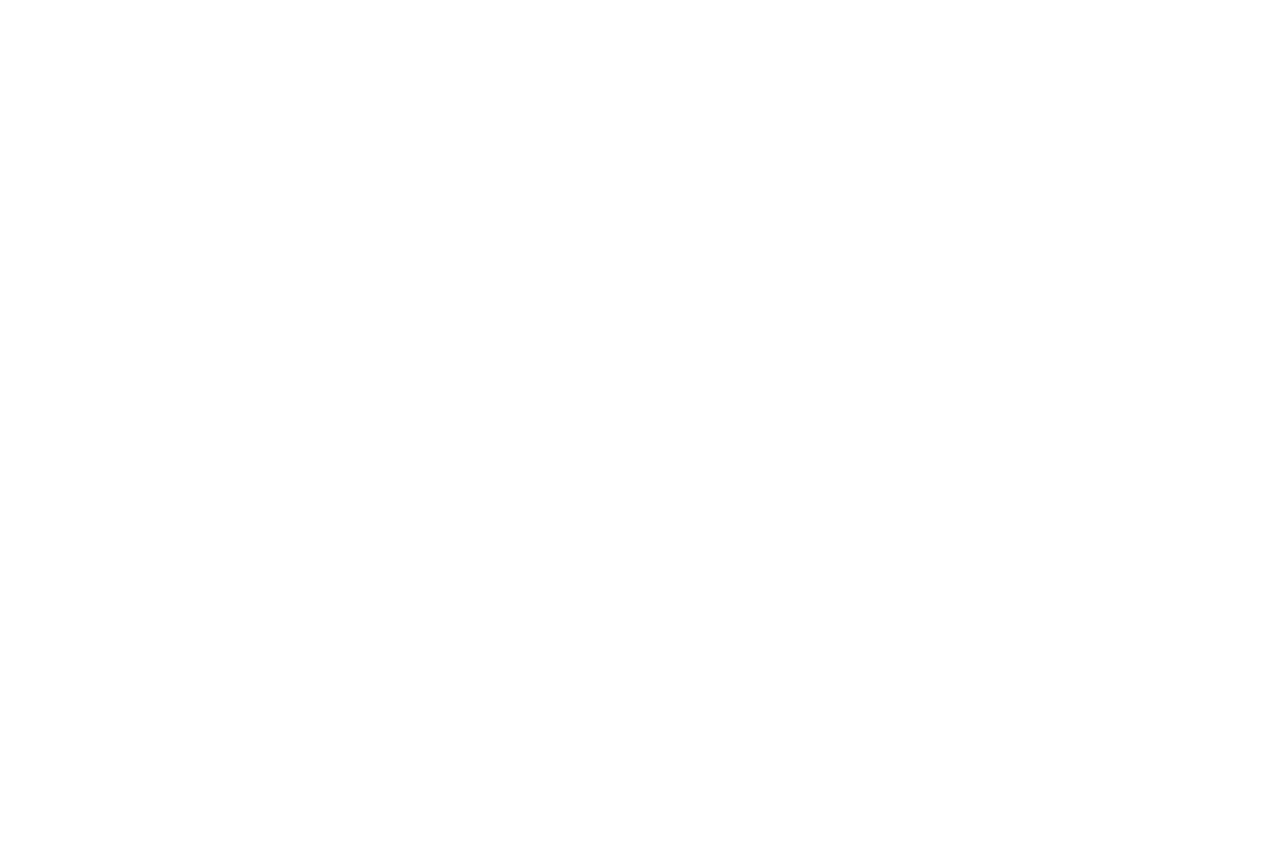
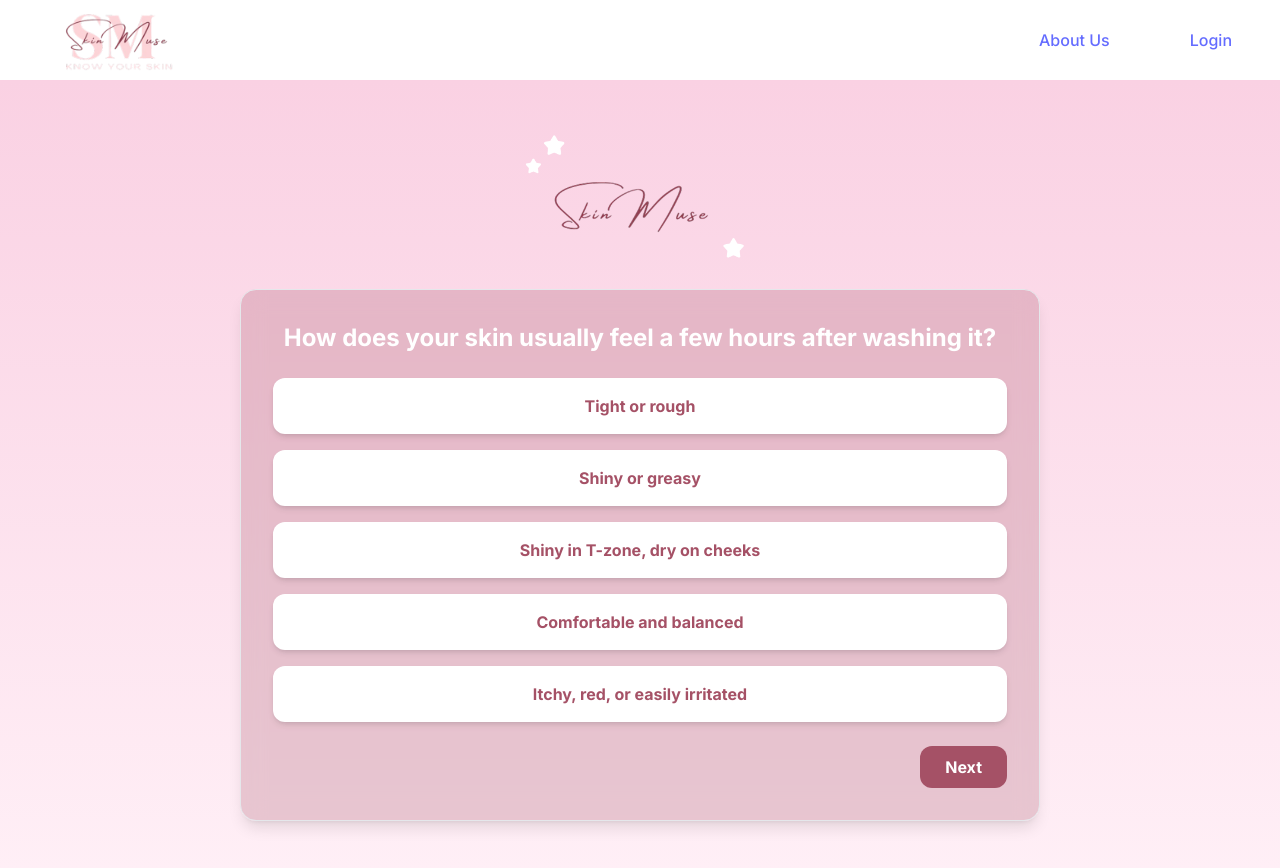
Before and after one commit to rimpleshrestha/skinmuse_frontend, a React (Vite) app: page /quiz in a window 1280 px wide. Before the commit this address had no page. Shown: the top 868 px of the page. Before the commit the page ends 800 px from the top, so only its background shows below. Built offline with nearby package versions, Linux system fonts and the light colour scheme; a web font is replaced by a local one.

Commit message:
quiz CRUD started

```diff
--- a/src/App.jsx
+++ b/src/App.jsx
@@ -1,7 +1,8 @@
 import { BrowserRouter as Router, Routes, Route } from "react-router-dom";
 import Homepage from "./pages/Homepage";
 import SignupPage from "./pages/SignupPage";
-import RegisterPage from "./pages/RegisterPage"; // ✅ Make sure this line exists
+import RegisterPage from "./pages/RegisterPage";
+import Quiz from "./pages/Quiz"; // ✅ Import your Quiz page
 
 function App() {
   return (
@@ -9,8 +10,8 @@ function App() {
       <Routes>
         <Route path="/" element={<Homepage />} />
         <Route path="/signup" element={<SignupPage />} />
-        <Route path="/register" element={<RegisterPage />} />{" "}
-        {/* ✅ Add this */}
+        <Route path="/register" element={<RegisterPage />} />
+        <Route path="/quiz" element={<Quiz />} /> {/* ✅ Add this line */}
       </Routes>
     </Router>
   );
--- a/src/pages/Dashboard.tsx
+++ b/src/pages/Dashboard.tsx
@@ -7,14 +7,22 @@ const Dashboard = () => {
 
   useEffect(() => {
     if (!token) {
-      navigate("/register"); // or whatever your RegisterPage route is
+      navigate("/register"); // Redirect if no token
     }
   }, [token, navigate]);
 
   if (!token) return <></>;
+
   return (
     <div className="bg-[#f9f9f9] p-12 min-h-[100vh]">
-      <h2 className="text-xl font-semibold">Hello To Dashboard 👋</h2>
+      <h2 className="text-xl font-semibold mb-6">Hello To Dashboard 👋</h2>
+
+      <button
+        onClick={() => navigate("/quiz")}
+        className="bg-[#A55166] text-white px-6 py-3 rounded-xl font-bold hover:bg-[#914257] transition"
+      >
+        Take the Quiz
+      </button>
     </div>
   );
 };
--- /dev/null
+++ b/src/pages/Quiz.jsx
@@ -0,0 +1,67 @@
+import { useState } from "react";
+import SkinmuseLogo2 from "../assets/images/skinmuselogo2.png";
+
+const Quiz = () => {
+  const [selectedOption, setSelectedOption] = useState("");
+
+  const handleOptionClick = (option) => {
+    setSelectedOption(option);
+  };
+
+  const handleNext = () => {
+    if (!selectedOption) return alert("Please select an answer!");
+    console.log("Selected answer:", selectedOption);
+    // TODO: add next question logic here
+  };
+
+  return (
+    <div className="bg-gradient-to-b h-full from-[#fad1e3] to-[#ff65aa]/10 flex flex-col items-center justify-center font-kaisei min-h-screen">
+      <img
+        src={SkinmuseLogo2}
+        alt="Skinmuse Logo"
+        className="mb-8 w-72 h-auto transform -translate-y-8"
+      />
+
+      <div className="w-[800px] p-8 rounded-2xl shadow-lg bg-opacity-25 backdrop-blur-md border bg-[#A55166] -mt-14">
+        <h2 className="text-white text-2xl font-bold mb-6 text-center font-inter">
+          How does your skin usually feel a few hours after washing it?
+        </h2>
+
+        <div className="grid gap-4">
+          {[
+            "Tight or rough",
+            "Shiny or greasy",
+            "Shiny in T-zone, dry on cheeks",
+            "Comfortable and balanced",
+            "Itchy, red, or easily irritated",
+          ].map((option) => (
+            <div
+              key={option}
+              onClick={() => handleOptionClick(option)}
+              className={`p-4 rounded-xl shadow-md cursor-pointer text-center font-inter font-bold transition-transform duration-200
+                ${
+                  selectedOption === option
+                    ? "bg-[#A55166] text-white -translate-y-1"
+                    : "bg-white text-[#A55166] hover:bg-[#A55166] hover:text-white hover:-translate-y-1"
+                }
+              `}
+            >
+              {option}
+            </div>
+          ))}
+        </div>
+
+        <div className="flex justify-end mt-6">
+          <button
+            onClick={handleNext}
+            className="bg-[#A55166] text-white px-6 py-2 rounded-xl font-bold font-inter hover:bg-[#914257] transition"
+          >
+            Next
+          </button>
+        </div>
+      </div>
+    </div>
+  );
+};
+
+export default Quiz;
--- a/src/routers/AppRouter.jsx
+++ b/src/routers/AppRouter.jsx
@@ -1,16 +1,10 @@
-import {
-  Routes,
-  Route,
-  NavLink,
-  useNavigate,
-  useLocation,
-  Navigate,
-} from "react-router-dom";
+import { Routes, Route, useNavigate, useLocation } from "react-router-dom";
 import { useEffect, useState } from "react";
 import Homepage from "../pages/Homepage";
 import SignupPage from "../pages/SignupPage";
 import RegisterPage from "../pages/RegisterPage";
 import Dashboard from "../pages/Dashboard";
+import Quiz from "../pages/Quiz"; // ✅ Import Quiz
 import { Toaster } from "react-hot-toast";
 import MainLayout from "../layouts/MainLayout";
 
@@ -23,7 +17,7 @@ const AppRouter = () => {
   useEffect(() => {
     const newToken = sessionStorage.getItem("access-token");
     setToken(newToken);
-  }, [location]); // triggers when route changes — especially after login
+  }, [location]);
 
   const logout = () => {
     sessionStorage.removeItem("access-token");
@@ -39,6 +33,7 @@ const AppRouter = () => {
           <Route path="/dashboard" element={<Dashboard />} />
           <Route path="/register" element={<RegisterPage />} />
           <Route path="/signup" element={<SignupPage />} />
+          <Route path="/quiz" element={<Quiz />} /> {/* ✅ Add this */}
         </Route>
       </Routes>
       <Toaster />
```
